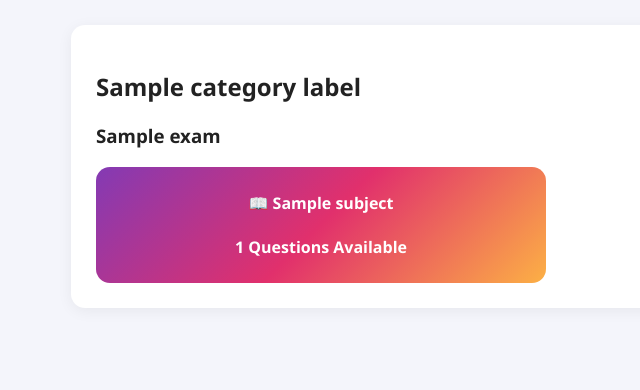
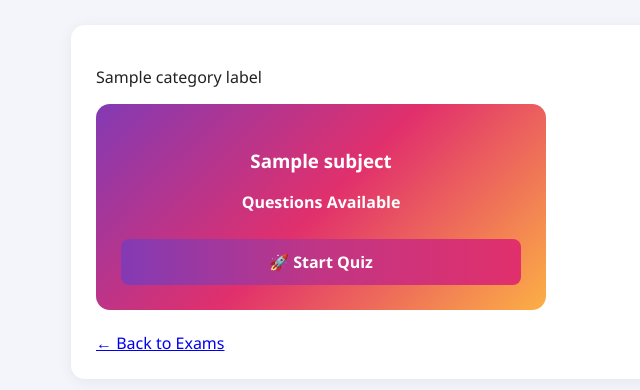
Before and after one commit to princekumar3232/Quizbuzz, a Flask app: template templates/subjects.html in a window 1280 px wide. Shown: the part 54-444 px from the top of the page, without its empty margins (85-725 px from the left). Run offline with Flask 3, Linux system fonts and the light colour scheme; the template is opened without the code that fills it: most values are stand-ins (such as "Sample title", 1, 10 or a date in 2020); some libraries are stand-ins or nearby versions.

Commit message:
Update subjects.html

```diff
--- a/templates/subjects.html
+++ b/templates/subjects.html
@@ -1,16 +1,16 @@
 {% extends "base.html" %}
 
 {% block title %}
-Subjects
+{{ category_label }}
 {% endblock %}
 
 {% block content %}
 
 <div class="card">
 
-    <h2>{{ category_label }}</h2>
-
-    <h3>{{ exam }}</h3>
+    <p>
+        {{ category_label }}
+    </p>
 
     {% if error %}
         <p class="error">
@@ -22,30 +22,40 @@ Subjects
 
         {% for subject, questions in subjects.items() %}
 
-        <a
-            class="subject-card"
-            href="{{ url_for(
-                'start_test',
-                category=category,
-                exam=exam,
-                subject=subject
-            ) }}"
-        >
+        <div class="subject-card">
 
-            📖 {{ subject }}
+            <h3>
+                {{ subject }}
+            </h3>
 
-            <br><br>
+            <p>
+                Questions Available
+            </p>
 
-            <strong>
-                {{ questions|length }} Questions Available
-            </strong>
+            <a
+                class="btn full-btn"
+                href="{{ url_for(
+                    'start_test',
+                    category=category,
+                    exam=exam,
+                    subject=subject
+                ) }}"
+            >
+                🚀 Start Quiz
+            </a>
 
-        </a>
+        </div>
 
         {% endfor %}
 
     </div>
 
+    <br>
+
+    <a href="{{ url_for('exams', category=category) }}">
+        ← Back to Exams
+    </a>
+
 </div>
 
 {% endblock %}
```
